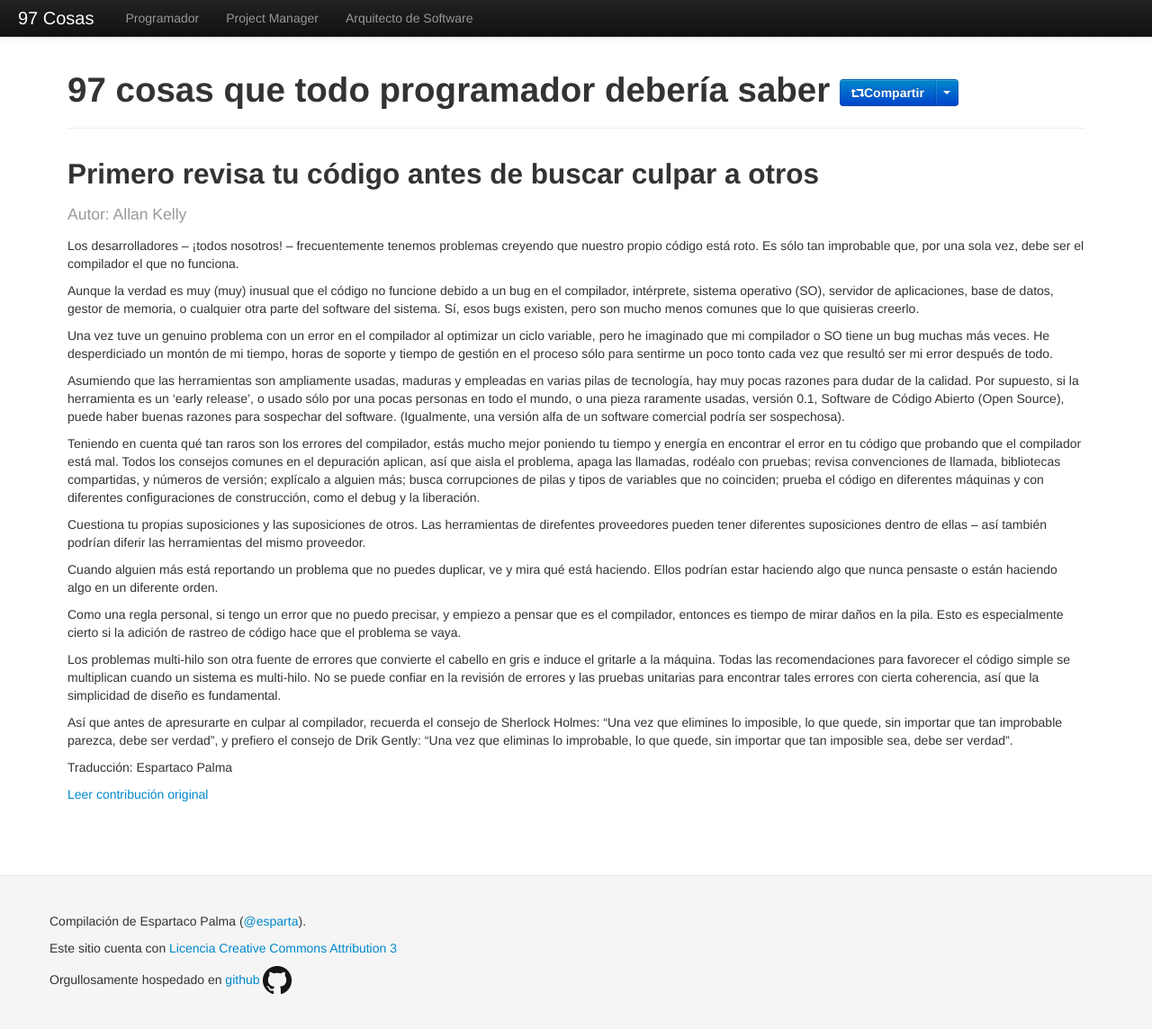
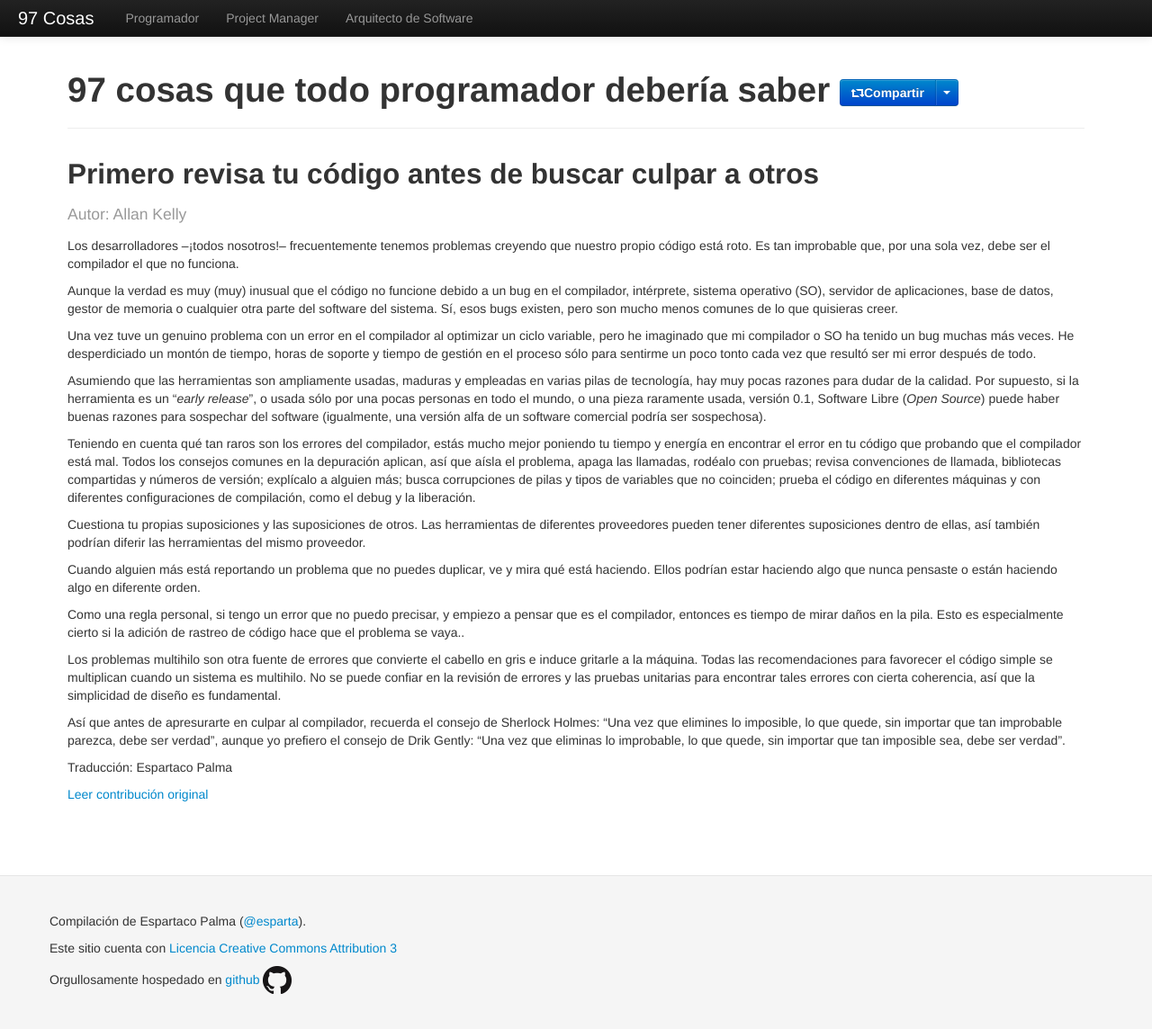
Before and after one commit to esparta/97cosas, a Jekyll site: the page built from programador/revisa-tu-codigo.md, in a window 1280 px wide and 1146 px high. Shown: the whole window at 90% size. Built offline with Jekyll 4.4.1, drawn with Linux system fonts in a browser that asks for light colours; comment, search, counter and statistics services are not loaded.

Commit message:
Spelling corrections on revisa-tu-codigo

```diff
--- a/programador/revisa-tu-codigo.md
+++ b/programador/revisa-tu-codigo.md
@@ -7,65 +7,64 @@ translator: Espartaco Palma
 original: http://programmer.97things.oreilly.com/wiki/index.php/Check_Your_Code_First_before_Looking_to_Blame_Others
 ---
 
-Los desarrolladores -- ¡todos nosotros! -- frecuentemente tenemos
-problemas creyendo que nuestro propio código está roto. Es sólo tan
-improbable que, por una sola vez, debe ser el compilador el que no
-funciona.
+Los desarrolladores –¡todos nosotros!– frecuentemente tenemos problemas
+creyendo que nuestro propio código está roto. Es tan improbable que, por
+una sola vez, debe ser el compilador el que no funciona.
 
 Aunque la verdad es muy (muy) inusual que el código no funcione debido a
 un bug en el compilador, intérprete, sistema operativo (SO), servidor de
-aplicaciones, base de datos, gestor de memoria, o cualquier otra parte
+aplicaciones, base de datos, gestor de memoria o cualquier otra parte
 del software del sistema. Sí, esos bugs existen, pero son mucho menos
-comunes que lo que quisieras creerlo.
+comunes de lo que quisieras creer.
 
 Una vez tuve un genuino problema con un error en el compilador al
-optimizar un ciclo variable, pero he imaginado que mi compilador o SO
-tiene un bug muchas más veces. He desperdiciado un montón de mi tiempo,
+optimizar un ciclo variable, pero he imaginado que mi compilador o SO ha
+tenido un bug muchas más veces. He desperdiciado un montón de tiempo,
 horas de soporte y tiempo de gestión en el proceso sólo para sentirme un
 poco tonto cada vez que resultó ser mi error después de todo.
 
 Asumiendo que las herramientas son ampliamente usadas, maduras y
 empleadas en varias pilas de tecnología, hay muy pocas razones para
-dudar de la calidad. Por supuesto, si la herramienta es un 'early
-release', o usado sólo por una pocas personas en todo el mundo, o una
-pieza raramente usadas, versión 0.1, Software de Código Abierto (Open
-Source), puede haber buenas razones para sospechar del software.
-(Igualmente, una versión alfa de un software comercial podría ser
-sospechosa).
+dudar de la calidad. Por supuesto, si la herramienta es un “_early
+release_", o usada sólo por una pocas personas en todo el mundo, o una
+pieza raramente usada, versión 0.1, Software Libre (_Open Source_) puede
+haber buenas razones para sospechar del software (igualmente, una
+versión alfa de un software comercial podría ser sospechosa).
 
 Teniendo en cuenta qué tan raros son los errores del compilador, estás
 mucho mejor poniendo tu tiempo y energía en encontrar el error en tu
 código que probando que el compilador está mal. Todos los consejos
-comunes en el depuración aplican, así que aisla el problema, apaga las
+comunes en la depuración aplican, así que aísla el problema, apaga las
 llamadas, rodéalo con pruebas; revisa convenciones de llamada,
-bibliotecas compartidas, y números de versión; explícalo a alguien más;
+bibliotecas compartidas y números de versión; explícalo a alguien más;
 busca corrupciones de pilas y tipos de variables que no coinciden;
 prueba el código en diferentes máquinas y con diferentes configuraciones
-de construcción, como el debug y la liberación.
+de compilación, como el debug y la liberación.
 
 Cuestiona tu propias suposiciones y las suposiciones de otros. Las
-herramientas de direfentes proveedores pueden tener diferentes
-suposiciones dentro de ellas -- así también podrían diferir las
+herramientas de diferentes proveedores pueden tener diferentes
+suposiciones dentro de ellas, así también podrían diferir las
 herramientas del mismo proveedor.
 
 Cuando alguien más está reportando un problema que no puedes duplicar,
 ve y mira qué está haciendo. Ellos podrían estar haciendo algo que nunca
-pensaste o están haciendo algo en un diferente orden.
+pensaste o están haciendo algo en diferente orden.
 
 Como una regla personal, si tengo un error que no puedo precisar, y
 empiezo a pensar que es el compilador, entonces es tiempo de mirar daños
 en la pila. Esto es especialmente cierto si la adición de rastreo de
-código hace que el problema se vaya.
+código hace que el problema se vaya..
 
-Los problemas multi-hilo son otra fuente de errores que convierte el
-cabello en gris e induce el gritarle a la máquina. Todas las
+Los problemas multihilo son otra fuente de errores que convierte el
+cabello en gris e induce gritarle a la máquina. Todas las
 recomendaciones para favorecer el código simple se multiplican cuando un
-sistema es multi-hilo. No se puede confiar en la revisión de errores y
+sistema es multihilo. No se puede confiar en la revisión de errores y
 las pruebas unitarias para encontrar tales errores con cierta
 coherencia, así que la simplicidad de diseño es fundamental.
 
 Así que antes de apresurarte en culpar al compilador, recuerda el
-consejo de Sherlock Holmes: "Una vez que elimines lo imposible, lo que
-quede, sin importar que tan improbable parezca, debe ser verdad", y
-prefiero el consejo de Drik Gently: "Una vez que eliminas lo improbable,
-lo que quede, sin importar que tan imposible sea, debe ser verdad".
+consejo de Sherlock Holmes: “Una vez que elimines lo imposible, lo que
+quede, sin importar que tan improbable parezca, debe ser verdad”, aunque
+yo prefiero el consejo de Drik Gently: “Una vez que eliminas lo
+improbable, lo que quede, sin importar que tan imposible sea, debe ser
+verdad”.
```
